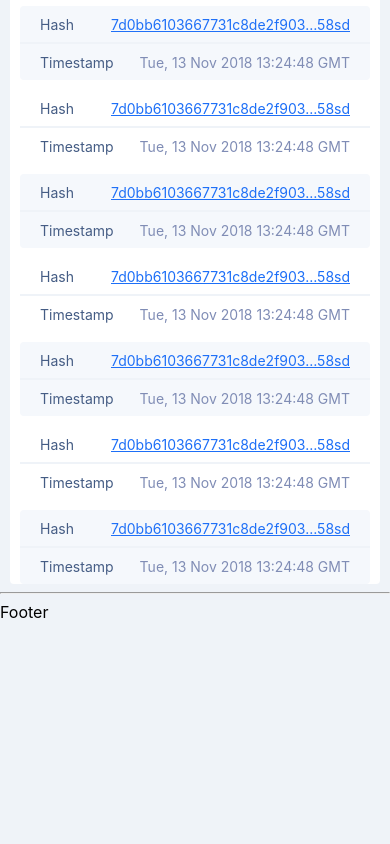
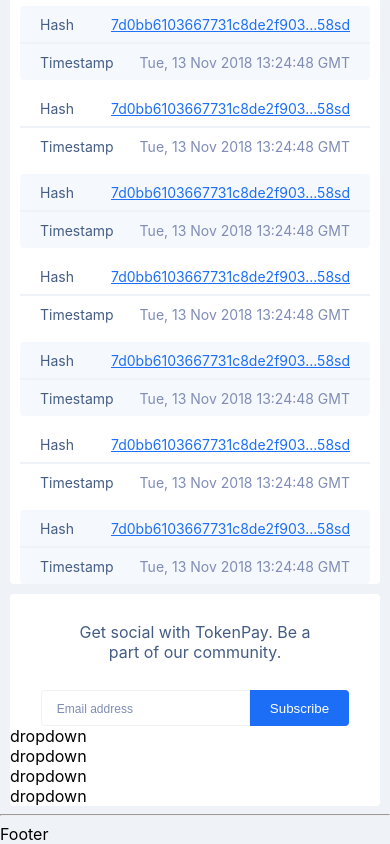
Before and after one commit to ForiDunk/TokenPay, a React (Create React App) app: page / in a window 390 px wide. Shown: the part 976-1820 px from the top of the page. Before the commit the page ends 1598 px from the top, so only its background shows below. Built offline with nearby package versions, Linux system fonts and the light colour scheme.

Commit message:
subscribe mobile

```diff
--- a/src/App.js
+++ b/src/App.js
@@ -3,12 +3,14 @@ import NavBar from './components/NavBar/NavBar';
 import SearchBar from './components/SearchBar/SearchBar';
 import InfoCards from './components/InfoCards/InfoCards';
 import Reports from './components/Reports/Reports';
+import About from './components/About/About';
 const App = () => (
   <div>
     <NavBar />
     <SearchBar />
     <InfoCards />
     <Reports />
+    <About />
     <hr />
     Footer
   </div>
--- /dev/null
+++ b/src/components/About/About.css
@@ -0,0 +1,36 @@
+.about__title {
+  display: inline-block;
+  color: #445c84;
+  font-size: 16px;
+  font-weight: 400;
+  margin: 28px 56px;
+  text-align: center;
+}
+
+.about__subscribe {
+  text-align: center;
+}
+
+.about__input {
+  height: 36px;
+  box-sizing: border-box;
+  border: 1px solid #eff3f8;
+  border-radius: 4px 0 0 4px;
+  padding: 10px 15px;
+}
+
+.about__input::placeholder {
+  color: #7f8cb5;
+  font-size: 12px;
+  font-weight: 400;
+}
+
+.about__button {
+  height: 36px;
+  border-radius: 0 4px 4px 0;
+  background-color: #1c6ef6;
+  color: #fff;
+  border: unset;
+  box-sizing: border-box;
+  padding: 10px 20px;
+}
--- /dev/null
+++ b/src/components/About/About.js
@@ -0,0 +1,21 @@
+import React from 'react';
+import './About.css';
+import Card from '../ui/Card/Card';
+
+const About = () => (
+  <Card className="about">
+    <div className="about__title">
+      Get social with TokenPay. Be a part of our community.
+    </div>
+    <div className="about__subscribe">
+      <input className="about__input" type="text" placeholder="Email address" />
+      <button className="about__button">Subscribe</button>
+    </div>
+    <div>dropdown</div>
+    <div>dropdown</div>
+    <div>dropdown</div>
+    <div>dropdown</div>
+  </Card>
+);
+
+export default About;
```
